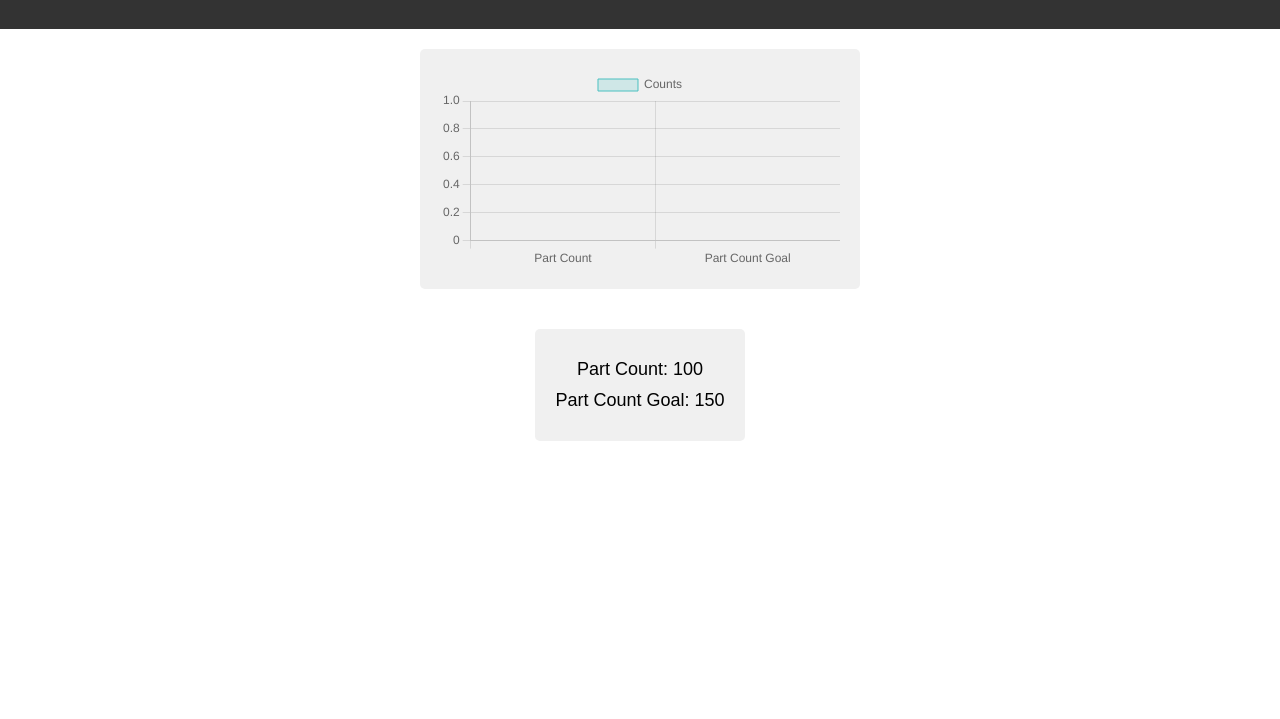
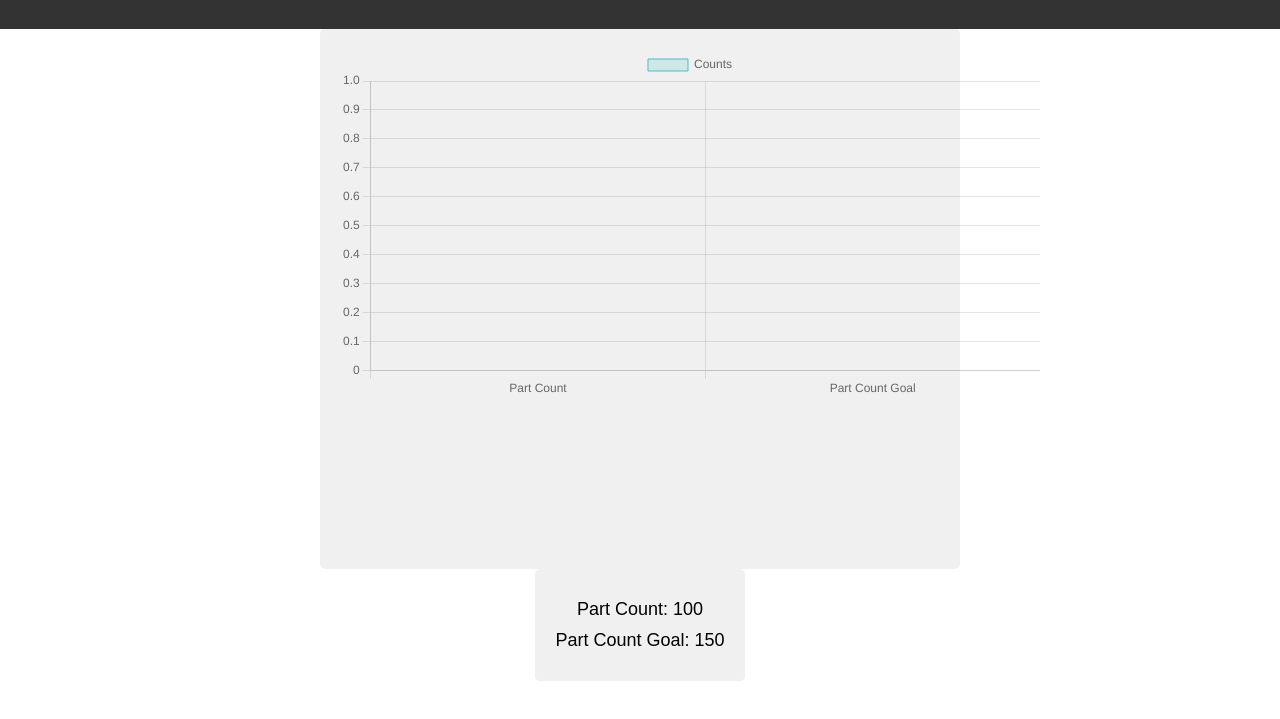
Before and after one commit to NeatcoEngineering/iiot-demo, a plain HTML site: page app.html in a window 1280 px wide. Shown: the part 71-790 px from the top of the page. Drawn offline with nearby package versions, Linux system fonts and the light colour scheme; no server answers.

Commit message:
updated layout

```diff
--- a/css/style.css
+++ b/css/style.css
@@ -23,13 +23,13 @@ body {
     padding: 20px;
     border-radius: 5px;
     max-width: 600px;
-    margin: 20px auto; /* Center the container horizontally, add top margin */
+    margin: 50x auto; /* Center the container horizontally, add top margin */
 }
  .chart-container {
     /* Add any specific styling for the chart container here */
     text-align: center;
-    width: 400px; /* Match the width of the canvas */
-    height: 200px; /* Match the height of the canvas */
+    width: 700px; /* Match the width of the canvas */
+    height: 500px; /* Match the height of the canvas */
     margin: 0 auto; /* Center the chart horizontally */
  }
 
```
